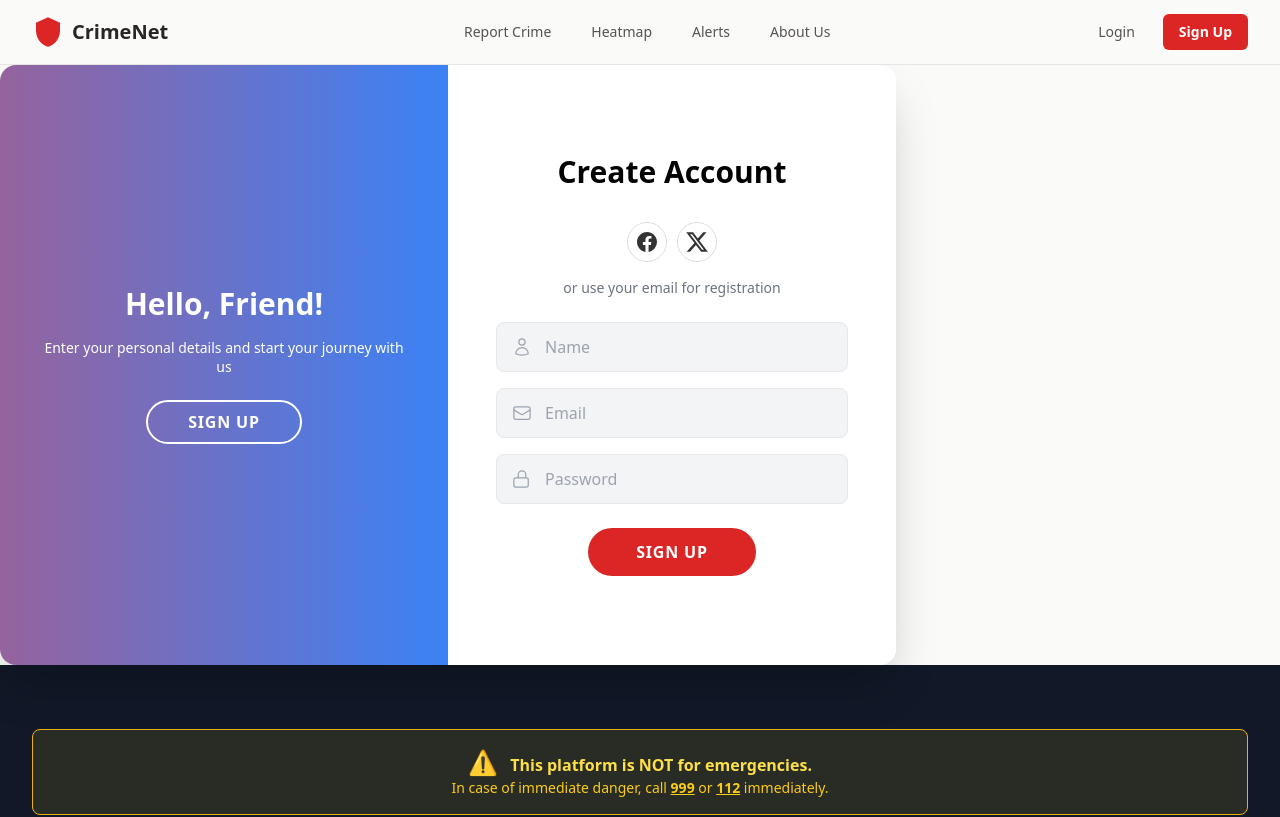
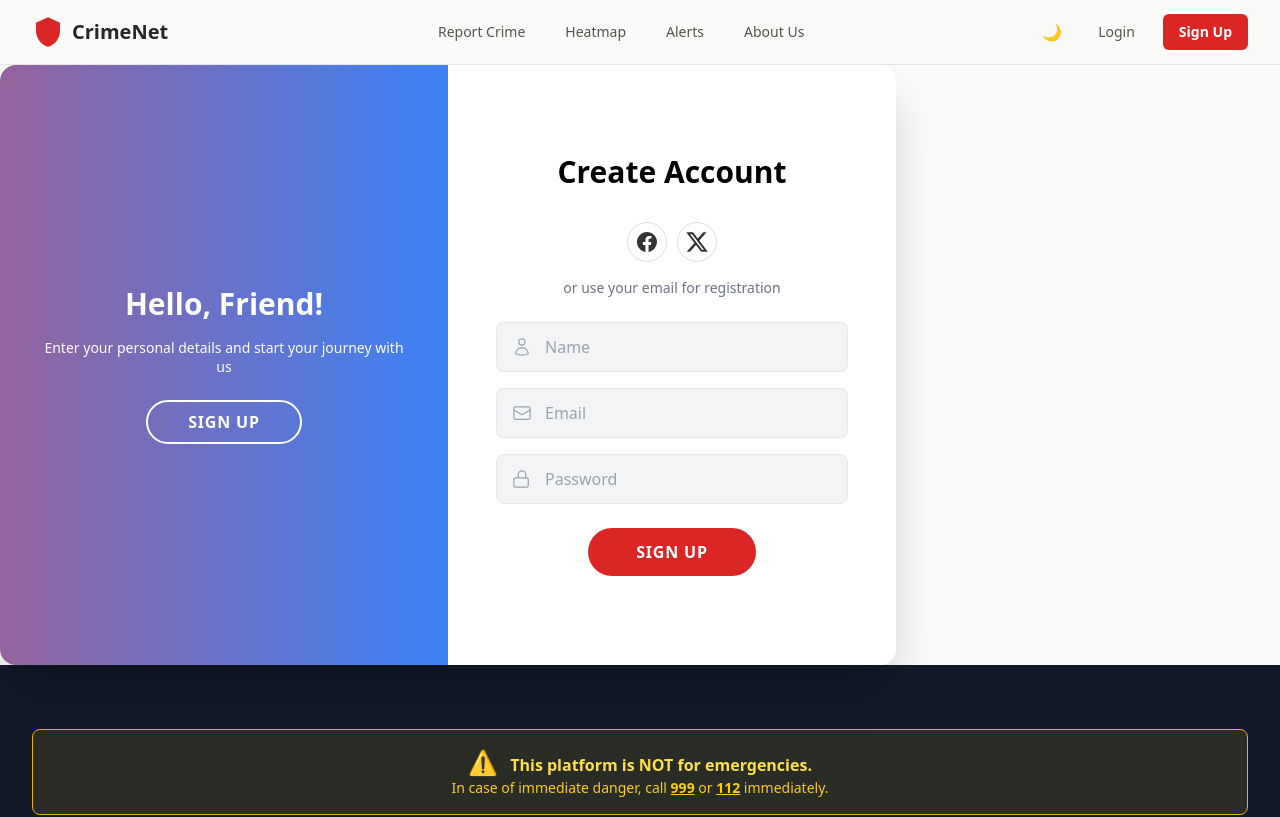
Before and after one commit to top1team/crime_net, a Next.js app in the folder frontend/: page /signup in a window 1280 px wide. Shown: the top 817 px of the page. Built offline with nearby package versions, Linux system fonts and the light colour scheme.

Commit message:
Add dark theme option with toggle

```diff
--- a/frontend/app/layout.tsx
+++ b/frontend/app/layout.tsx
@@ -2,6 +2,7 @@ import type { Metadata } from "next";
 import "./globals.css";
 import Header from "../components/Header";
 import Footer from "../components/Footer";
+import { ThemeProvider } from "../contexts/ThemeContext";
 
 export const metadata: Metadata = {
   title: "CrimeNet - Community Safety Platform",
@@ -15,12 +16,14 @@ export default function RootLayout({
 }>) {
   return (
     <html lang="en">
-      <body className="min-h-screen bg-stone-50 text-stone-800 font-sans flex flex-col antialiased">
-        <Header />
-        <main className="flex-grow">
-          {children}
-        </main>
-        <Footer />
+      <body className="min-h-screen bg-stone-50 dark:bg-stone-900 text-stone-800 dark:text-stone-200 font-sans flex flex-col antialiased">
+        <ThemeProvider>
+          <Header />
+          <main className="flex-grow">
+            {children}
+          </main>
+          <Footer />
+        </ThemeProvider>
       </body>
     </html>
   );
--- a/frontend/components/Header.tsx
+++ b/frontend/components/Header.tsx
@@ -3,6 +3,7 @@ import React, { useState } from 'react';
 import Link from 'next/link';
 import ShieldIcon from './icons/ShieldIcon';
 import MenuIcon from './icons/MenuIcon';
+import ThemeToggle from './ThemeToggle';
 
 const Header: React.FC = () => {
   const [isMenuOpen, setIsMenuOpen] = useState(false);
@@ -15,13 +16,13 @@ const Header: React.FC = () => {
   ];
 
   return (
-    <header className="bg-stone-50/90 backdrop-blur-sm sticky top-0 z-50 border-b border-stone-200" style={{position: 'sticky'}}>
+    <header className="bg-stone-50/90 dark:bg-stone-900/90 backdrop-blur-sm sticky top-0 z-50 border-b border-stone-200 dark:border-stone-700" style={{position: 'sticky'}}>
       <nav className="container mx-auto px-4 sm:px-6 lg:px-8">
         <div className="flex items-center justify-between h-16">
           <div className="flex items-center">
             <Link href="/" className="flex-shrink-0 flex items-center gap-2">
               <ShieldIcon className="h-8 w-8 text-red-600" />
-              <span className="text-stone-800 font-bold text-xl">CrimeNet</span>
+              <span className="text-stone-800 dark:text-stone-200 font-bold text-xl">CrimeNet</span>
             </Link>
           </div>
           <div className="hidden md:block">
@@ -30,7 +31,7 @@ const Header: React.FC = () => {
                 <Link
                   key={link.label}
                   href={link.href}
-                  className="text-stone-600 hover:bg-stone-100 hover:text-stone-800 px-3 py-2 rounded-md text-sm font-medium transition-colors"
+                  className="text-stone-600 dark:text-stone-300 hover:bg-stone-100 dark:hover:bg-stone-700 hover:text-stone-800 dark:hover:text-stone-200 px-3 py-2 rounded-md text-sm font-medium transition-colors"
                 >
                   {link.label}
                 </Link>
@@ -39,7 +40,8 @@ const Header: React.FC = () => {
           </div>
           <div className="hidden md:block">
              <div className="flex items-center gap-4">
-                <Link href="/login" className="text-stone-600 hover:text-stone-800 px-3 py-2 rounded-md text-sm font-medium transition-colors">
+                <ThemeToggle />
+                <Link href="/login" className="text-stone-600 dark:text-stone-300 hover:text-stone-800 dark:hover:text-stone-200 px-3 py-2 rounded-md text-sm font-medium transition-colors">
                   Login
                 </Link>
                 <Link href="/signup" className="bg-red-600 text-white hover:bg-red-700 px-4 py-2 rounded-md text-sm font-bold transition-colors">
@@ -51,7 +53,7 @@ const Header: React.FC = () => {
             <button
               onClick={() => setIsMenuOpen(!isMenuOpen)}
               type="button"
-              className="bg-stone-100 inline-flex items-center justify-center p-2 rounded-md text-stone-600 hover:text-stone-800 hover:bg-stone-200 focus:outline-none focus:ring-2 focus:ring-offset-2 focus:ring-offset-stone-100 focus:ring-stone-300"
+              className="bg-stone-100 dark:bg-stone-700 inline-flex items-center justify-center p-2 rounded-md text-stone-600 dark:text-stone-300 hover:text-stone-800 dark:hover:text-stone-200 hover:bg-stone-200 dark:hover:bg-stone-600 focus:outline-none focus:ring-2 focus:ring-offset-2 focus:ring-offset-stone-100 dark:focus:ring-offset-stone-900 focus:ring-stone-300 dark:focus:ring-stone-500"
               aria-controls="mobile-menu"
               aria-expanded="false"
             >
@@ -69,12 +71,12 @@ const Header: React.FC = () => {
               <Link
                 key={link.label}
                 href={link.href}
-                className="text-stone-600 hover:bg-stone-100 hover:text-stone-800 block px-3 py-2 rounded-md text-base font-medium transition-colors"
+                className="text-stone-600 dark:text-stone-300 hover:bg-stone-100 dark:hover:bg-stone-700 hover:text-stone-800 dark:hover:text-stone-200 block px-3 py-2 rounded-md text-base font-medium transition-colors"
               >
                 {link.label}
               </Link>
             ))}
-             <Link href="/login" className="text-stone-600 hover:bg-stone-100 hover:text-stone-800 block px-3 py-2 rounded-md text-base font-medium transition-colors">
+             <Link href="/login" className="text-stone-600 dark:text-stone-300 hover:bg-stone-100 dark:hover:bg-stone-700 hover:text-stone-800 dark:hover:text-stone-200 block px-3 py-2 rounded-md text-base font-medium transition-colors">
                 Login
               </Link>
               <Link href="/signup" className="bg-red-600 text-white hover:bg-red-700 block px-3 py-2 rounded-md text-base font-bold transition-colors">
--- a/frontend/components/Hero.tsx
+++ b/frontend/components/Hero.tsx
@@ -3,22 +3,22 @@ import Link from 'next/link';
 
 const Hero: React.FC = () => {
   return (
-    <div className="relative bg-stone-50 text-stone-800 overflow-hidden">
+    <div className="relative bg-stone-50 dark:bg-stone-900 text-stone-800 dark:text-stone-200 overflow-hidden">
         <div className="absolute inset-0">
             <img
                 src="https://picsum.photos/seed/safety/1920/1080"
                 alt="Person calling for help in a city at night"
                 className="w-full h-full object-cover opacity-70"
             />
-            <div className="absolute inset-0 bg-gradient-to-t from-stone-50/80 via-stone-50/40 to-transparent"></div>
+            <div className="absolute inset-0 bg-gradient-to-t from-stone-50/80 dark:from-stone-900/80 via-stone-50/40 dark:via-stone-900/40 to-transparent"></div>
         </div>
 
       <div className="relative container mx-auto px-4 sm:px-6 lg:px-8 py-24 sm:py-32 lg:py-48">
         <div className="max-w-3xl text-center mx-auto">
-          <h1 className="text-4xl font-extrabold tracking-tight text-stone-800 sm:text-5xl md:text-6xl">
+          <h1 className="text-4xl font-extrabold tracking-tight text-stone-800 dark:text-stone-200 sm:text-5xl md:text-6xl">
             Building Safer Communities, Together.
           </h1>
-          <p className="mt-6 text-lg max-w-2xl mx-auto text-stone-600">
+          <p className="mt-6 text-lg max-w-2xl mx-auto text-stone-600 dark:text-stone-300">
             CrimeNet is your AI-powered partner in community security. Report incidents in real-time, stay informed with localized alerts, and contribute to a safer neighborhood for everyone.
           </p>
           <div className="mt-10 flex flex-col sm:flex-row items-center justify-center gap-4">
@@ -30,7 +30,7 @@ const Hero: React.FC = () => {
             </Link>
             <Link
               href="/heatmap"
-              className="w-full sm:w-auto inline-flex items-center justify-center px-8 py-3 border border-stone-300 text-base font-medium rounded-md text-stone-800 bg-stone-100/60 hover:bg-stone-200/80 transition-transform transform hover:scale-105"
+              className="w-full sm:w-auto inline-flex items-center justify-center px-8 py-3 border border-stone-300 dark:border-stone-600 text-base font-medium rounded-md text-stone-800 dark:text-stone-200 bg-stone-100/60 dark:bg-stone-800/60 hover:bg-stone-200/80 dark:hover:bg-stone-700/80 transition-transform transform hover:scale-105"
             >
               View Crime Heatmap
             </Link>
--- /dev/null
+++ b/frontend/components/ThemeToggle.tsx
@@ -0,0 +1,19 @@
+"use client";
+import React from 'react';
+import { useTheme } from '../contexts/ThemeContext';
+
+const ThemeToggle: React.FC = () => {
+  const { theme, toggleTheme } = useTheme();
+
+  return (
+    <button
+      onClick={toggleTheme}
+      className="p-2 rounded-md text-stone-600 dark:text-stone-300 hover:bg-stone-100 dark:hover:bg-stone-700 transition-colors"
+      aria-label="Toggle theme"
+    >
+      {theme === 'light' ? '🌙' : '☀️'}
+    </button>
+  );
+};
+
+export default ThemeToggle;
--- /dev/null
+++ b/frontend/contexts/ThemeContext.tsx
@@ -0,0 +1,44 @@
+"use client";
+import React, { createContext, useContext, useState, useEffect } from 'react';
+
+type Theme = 'light' | 'dark';
+
+interface ThemeContextType {
+  theme: Theme;
+  toggleTheme: () => void;
+}
+
+const ThemeContext = createContext<ThemeContextType | undefined>(undefined);
+
+export const ThemeProvider: React.FC<{ children: React.ReactNode }> = ({ children }) => {
+  const [theme, setTheme] = useState<Theme>('light');
+
+  useEffect(() => {
+    const savedTheme = localStorage.getItem('theme') as Theme;
+    if (savedTheme) {
+      setTheme(savedTheme);
+    }
+  }, []);
+
+  const toggleTheme = () => {
+    const newTheme = theme === 'light' ? 'dark' : 'light';
+    setTheme(newTheme);
+    localStorage.setItem('theme', newTheme);
+  };
+
+  return (
+    <ThemeContext.Provider value={{ theme, toggleTheme }}>
+      <div className={theme}>
+        {children}
+      </div>
+    </ThemeContext.Provider>
+  );
+};
+
+export const useTheme = () => {
+  const context = useContext(ThemeContext);
+  if (!context) {
+    throw new Error('useTheme must be used within a ThemeProvider');
+  }
+  return context;
+};
--- a/frontend/tailwind.config.js
+++ b/frontend/tailwind.config.js
@@ -5,6 +5,7 @@ module.exports = {
     './components/**/*.{js,ts,jsx,tsx,mdx}',
     './app/**/*.{js,ts,jsx,tsx,mdx}',
   ],
+  darkMode: 'class',
   theme: {
     extend: {
       colors: {
```
